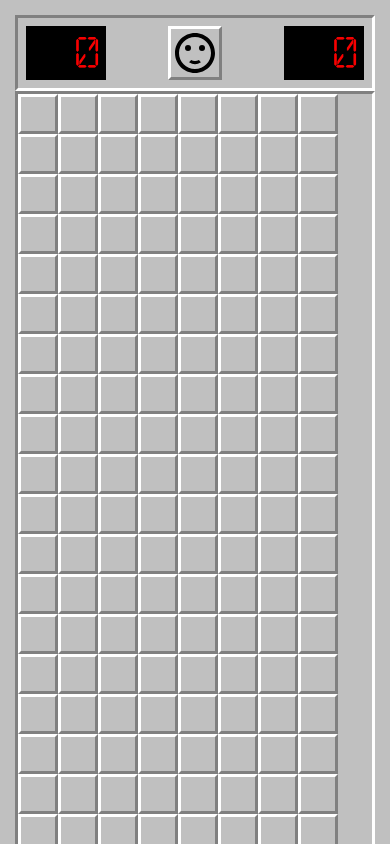
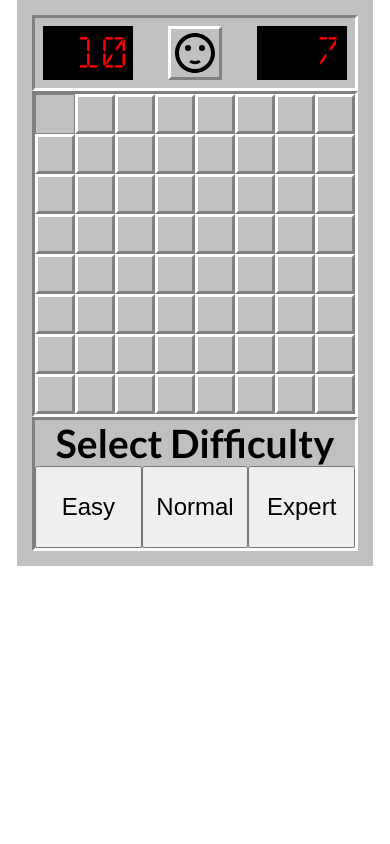
Before and after one commit to mlodyFrontendowiec/Minesweeper, a plain HTML site: page index.html in a window 390 px wide. Both pictures are taken after a click on the element 38 px from the left and 114 px from the top of the page. Shown: the top 844 px of the page. Drawn offline with Linux system fonts and the light colour scheme.

Commit message:
Add counter and timer

```diff
--- a/css/style.css
+++ b/css/style.css
@@ -58,7 +58,7 @@ html {
   padding: 0.5rem;
   font-family: "DIGITALDREAM";
   font-size: 3.2rem;
-  min-width: 8rem;
+  min-width: 9rem;
   display: flex;
   justify-content: flex-end;
   align-items: center;
@@ -151,11 +151,21 @@ html {
   border-color: white var(--primary-color--dark) var(--primary-color--dark)
     white;
 }
+.border--revealed {
+  border-width: 0.1rem;
+  border-color: var(--primary-color--dark);
+}
 .cell {
   width: var(--cell-size);
   height: var(--cell-size);
   cursor: pointer;
 }
+.cell--is--flag {
+  background-image: url("../assets/flag.svg");
+  background-repeat: no-repeat;
+  background-position: center;
+  background-size: 2rem;
+}
 
 .hide {
   visibility: hidden;
--- a/index.html
+++ b/index.html
@@ -14,13 +14,13 @@
   <body>
     <main class="game">
       <header class="header border border--convex">
-        <article class="header__counter">0</article>
+        <article class="header__counter" data-counter>0</article>
         <button class="header__reset border border--concave">
           <svg class="header__button">
             <use href="./assets/sprite.svg#neutral"></use>
           </svg>
         </button>
-        <article class="header__counter">0</article>
+        <article class="header__counter" data-timer>0</article>
       </header>
       <article class="game__board border border--convex" data-board></article>
       <article class="game__panel border border--convex">
--- a/js/Cell.js
+++ b/js/Cell.js
@@ -16,4 +16,13 @@ export class Cell extends UI {
     const element = `<div class="cell border border--concave" data-cell data-x="${this.x}" data-y="${this.y}""></div>`;
     return element;
   }
+  toggleFlag() {
+    this.isFlagged = !this.isFlagged;
+    this.element.classList.toggle("cell--is--flag");
+  }
+  revealCell() {
+    this.isReveal = true;
+    this.element.classList.remove("border--concave");
+    this.element.classList.add("border--revealed");
+  }
 }
--- /dev/null
+++ b/js/Counter.js
@@ -0,0 +1,27 @@
+import { UI } from "./UI.js";
+
+export class Counter extends UI {
+  value = null;
+  #element = null;
+
+  init() {
+    this.#element = this.getElement(this.UiSelectors.counter);
+  }
+  setValue(value) {
+    this.value = value;
+    this.#updateValue();
+  }
+
+  increment() {
+    this.value++;
+    this.#updateValue();
+  }
+  decrement() {
+    this.value--;
+    this.#updateValue();
+  }
+
+  #updateValue() {
+    this.#element.textContent = this.value;
+  }
+}
--- /dev/null
+++ b/js/Timer.js
@@ -0,0 +1,26 @@
+import { UI } from "./UI.js";
+export class Timer extends UI {
+  #element = null;
+  #interval = null;
+  numberOfSeconds = 0;
+  #maxNumberOfSeconds = 999;
+  init() {
+    this.#element = this.getElement(this.UiSelectors.timer);
+  }
+
+  startTimer() {
+    this.#interval = setInterval(() => this.#updateTimer(), 1000);
+  }
+  #stopTimer() {
+    clearInterval(this.#interval);
+  }
+  #updateTimer() {
+    this.numberOfSeconds++;
+    this.numberOfSeconds <= this.#maxNumberOfSeconds
+      ? this.#setTimerValue(this.numberOfSeconds)
+      : this.#stopTimer();
+  }
+  #setTimerValue(value) {
+    this.#element.textContent = value;
+  }
+}
--- a/js/UI.js
+++ b/js/UI.js
@@ -2,6 +2,8 @@ export class UI {
   UiSelectors = {
     board: "[data-board]",
     cell: "[data-cell]",
+    counter: "[data-counter]",
+    timer: "[data-timer]",
   };
   getElement(selector) {
     return document.querySelector(selector);
--- a/js/game.js
+++ b/js/game.js
@@ -1,5 +1,7 @@
 import { Cell } from "./Cell.js";
 import { UI } from "./UI.js";
+import { Counter } from "./Counter.js";
+import { Timer } from "./Timer.js";
 class Game extends UI {
   #config = {
     easy: {
@@ -19,30 +21,48 @@ class Game extends UI {
     },
   };
 
+  #counter = new Counter();
+  #timer = new Timer();
+
   #numberOfRows = null;
   #numberOfCols = null;
   #numberOfMines = null;
 
   #cells = [];
+  #cellsElements = null;
   #board = null;
 
   initializeGame() {
     this.#handleElements();
+    this.#counter.init();
+    this.#timer.init();
     this.#newGame();
   }
   #newGame(
-    rows = this.#config.medium.rows,
-    cols = this.#config.medium.cols,
-    mines = this.#config.medium.mines
+    rows = this.#config.easy.rows,
+    cols = this.#config.easy.cols,
+    mines = this.#config.easy.mines
   ) {
     this.#numberOfRows = rows;
     this.#numberOfCols = cols;
     this.#numberOfMines = mines;
 
+    this.#counter.setValue(this.#numberOfMines);
+    this.#timer.startTimer();
+
     this.#setStyles();
 
     this.#generateCells();
     this.#renderBoard();
+
+    this.#cellsElements = this.getElements(this.UiSelectors.cell);
+    this.#addCellsEventsListeners();
+  }
+  #addCellsEventsListeners() {
+    this.#cellsElements.forEach((element) => {
+      element.addEventListener("click", this.#handleCellClick);
+      element.addEventListener("contextmenu", this.#handleCellContextMenu);
+    });
   }
 
   #handleElements() {
@@ -62,6 +82,32 @@ class Game extends UI {
       cell.element = cell.getElement(cell.selector);
     });
   }
+  #handleCellClick = (e) => {
+    const target = e.target;
+    const rowIndex = parseInt(target.getAttribute("data-y"), 10);
+    const colIndex = parseInt(target.getAttribute("data-x"), 10);
+
+    this.#cells[rowIndex][colIndex].revealCell();
+  };
+  #handleCellContextMenu = (e) => {
+    e.preventDefault();
+    const target = e.target;
+    const rowIndex = parseInt(target.getAttribute("data-y"), 10);
+    const colIndex = parseInt(target.getAttribute("data-x"), 10);
+
+    const cell = this.#cells[rowIndex][colIndex];
+    if (cell.isReveal) return;
+
+    if (cell.isFlagged) {
+      this.#counter.increment();
+      cell.toggleFlag();
+      return;
+    }
+    if (!!this.#counter.value) {
+      this.#counter.decrement();
+      cell.toggleFlag();
+    }
+  };
   #setStyles() {
     document.documentElement.style.setProperty(
       "--cells-in-row",
```
